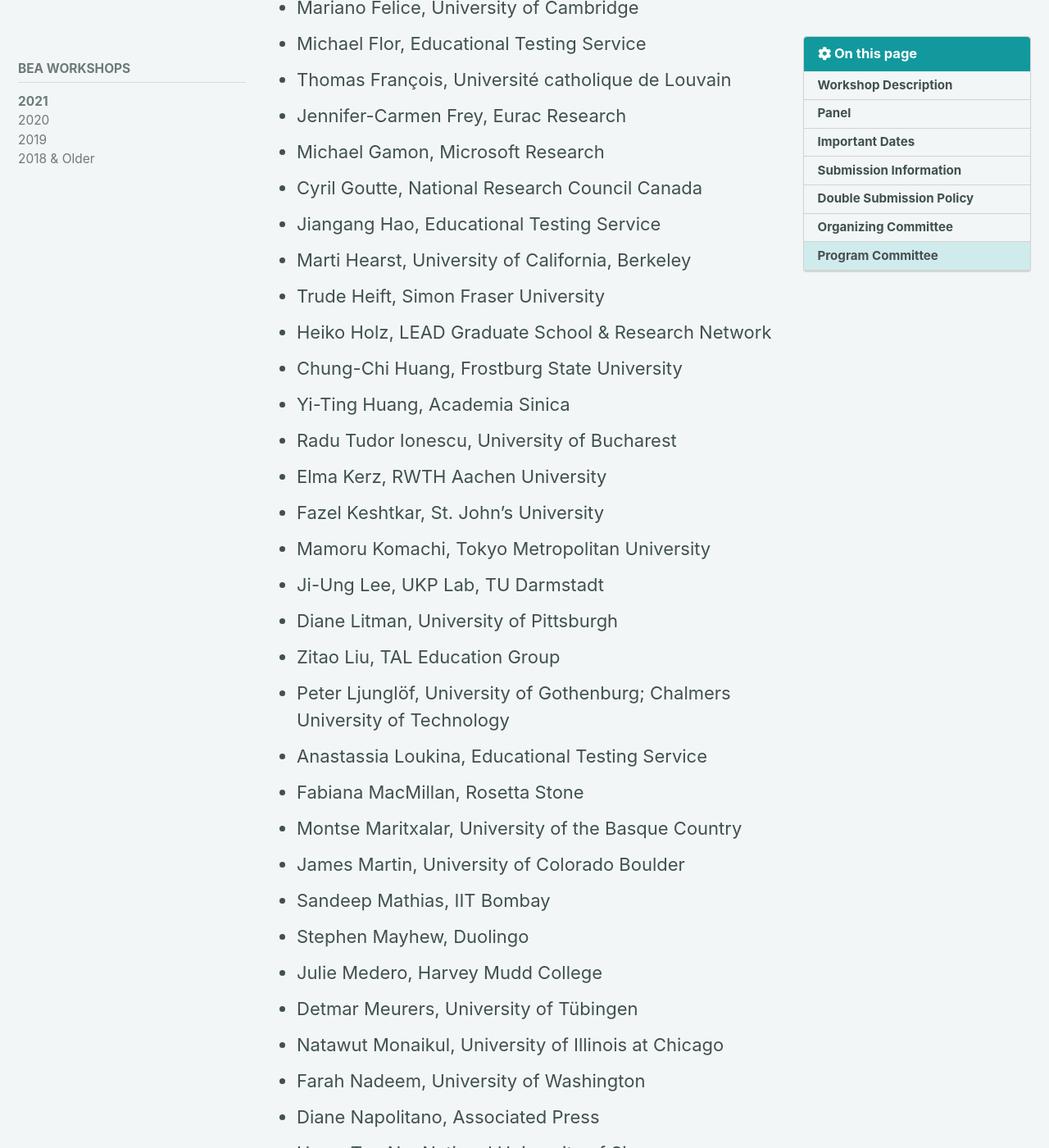
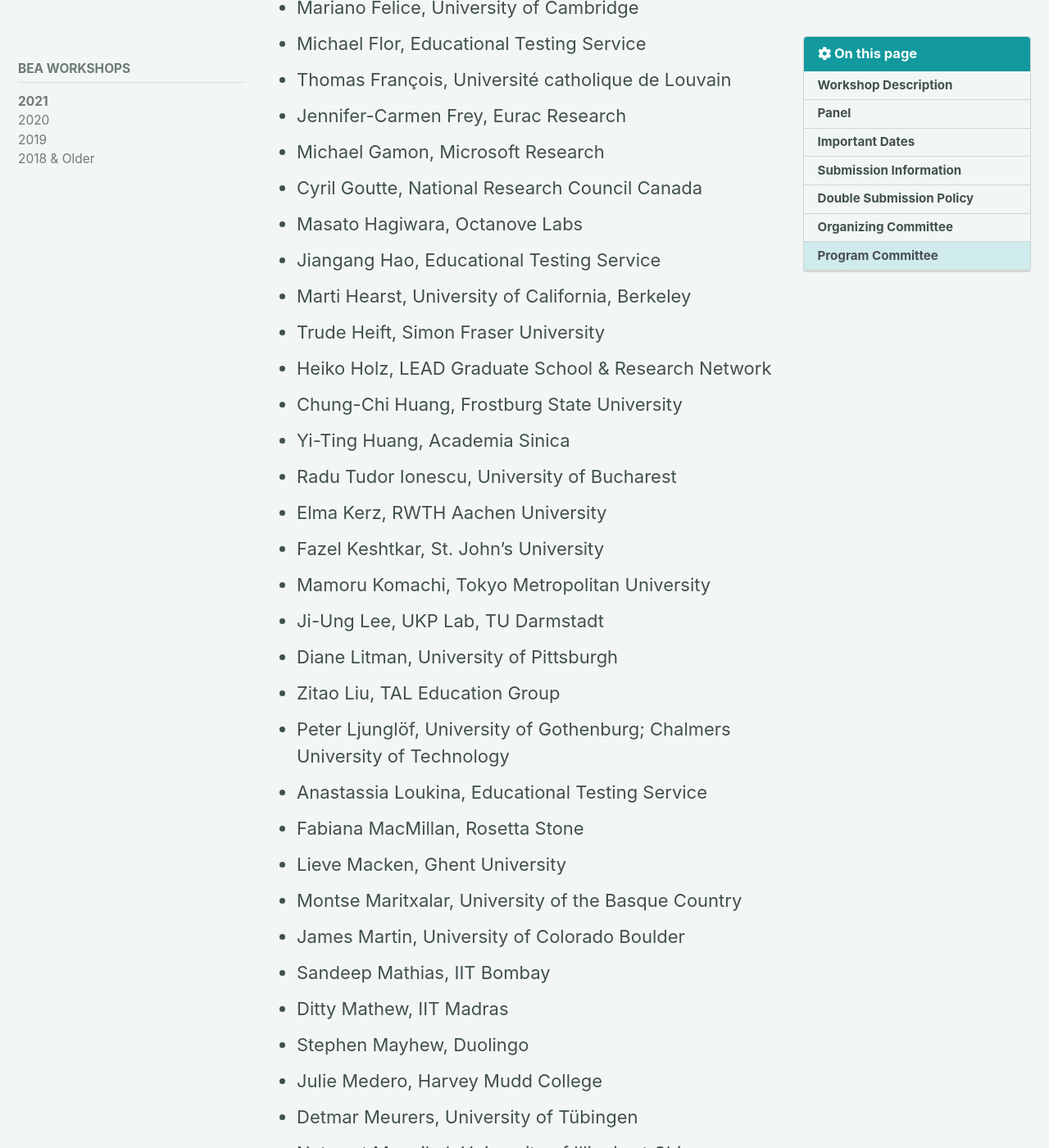
Before and after one commit to sigedu-org/website, a Jekyll site: the page built from _pages/bea/current.md, in a window 1280 px wide and 1400 px high, scrolled down 9417 px. Shown: the whole window at 82% size. Built offline with Jekyll 4.4.1, drawn with Linux system fonts in a browser that asks for light colours; cached includes are drawn as plain includes; nearby versions of some CDN libraries; some of the changed text lies outside the part shown.

Commit message:
Add new PC members.

```diff
--- a/_pages/bea/current.md
+++ b/_pages/bea/current.md
@@ -166,6 +166,7 @@ Papers being submitted both to BEA and another conference or workshop must:
 - Jennifer-Carmen Frey, Eurac Research
 - Michael Gamon, Microsoft Research
 - Cyril Goutte, National Research Council Canada
+- Masato Hagiwara, Octanove Labs
 - Jiangang Hao, Educational Testing Service
 - Marti Hearst, University of California, Berkeley
 - Trude Heift, Simon Fraser University
@@ -182,9 +183,11 @@ Papers being submitted both to BEA and another conference or workshop must:
 - Peter Ljunglöf, University of Gothenburg; Chalmers University of Technology
 - Anastassia Loukina, Educational Testing Service
 - Fabiana MacMillan, Rosetta Stone
+- Lieve Macken, Ghent University
 - Montse Maritxalar, University of the Basque Country
 - James Martin, University of Colorado Boulder
 - Sandeep Mathias, IIT Bombay
+- Ditty Mathew, IIT Madras
 - Stephen Mayhew, Duolingo
 - Julie Medero, Harvey Mudd College
 - Detmar Meurers, University of Tübingen
```
Also changed, not shown: other parts of _pages/bea/current.md (+1 -0 lines).
